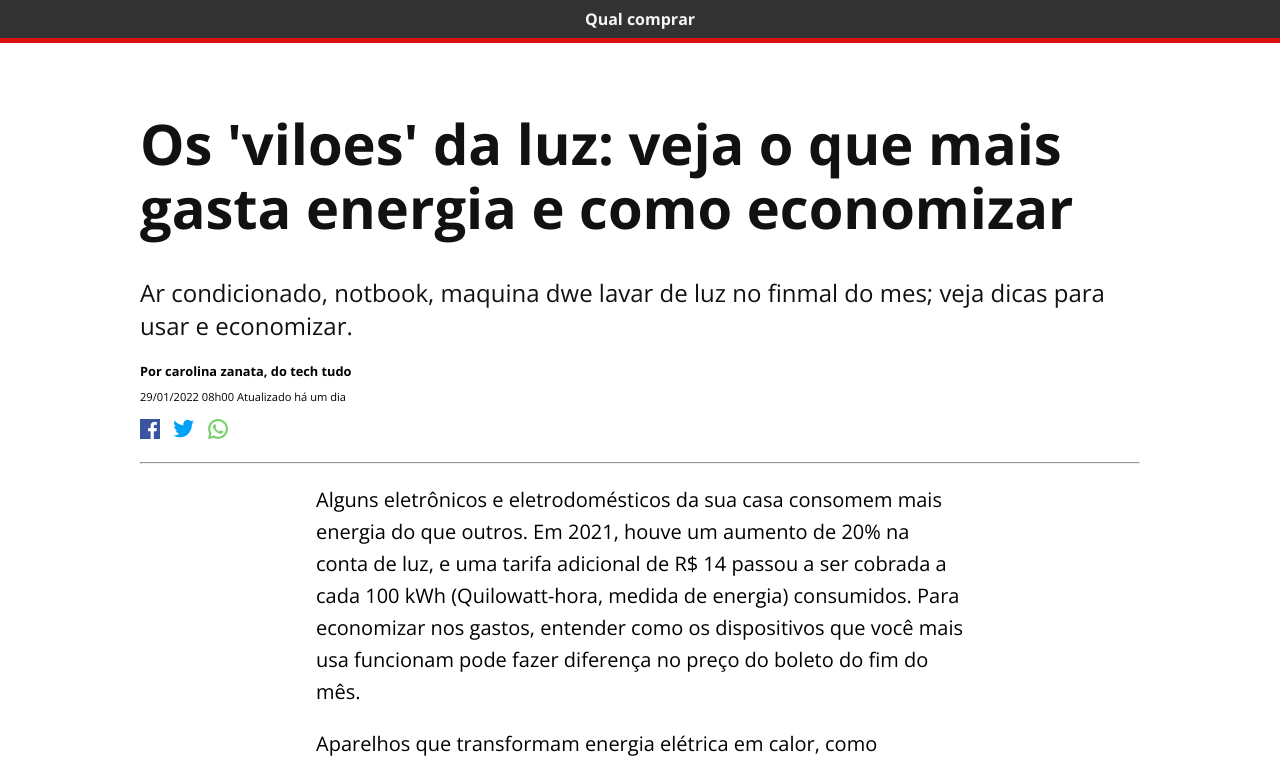
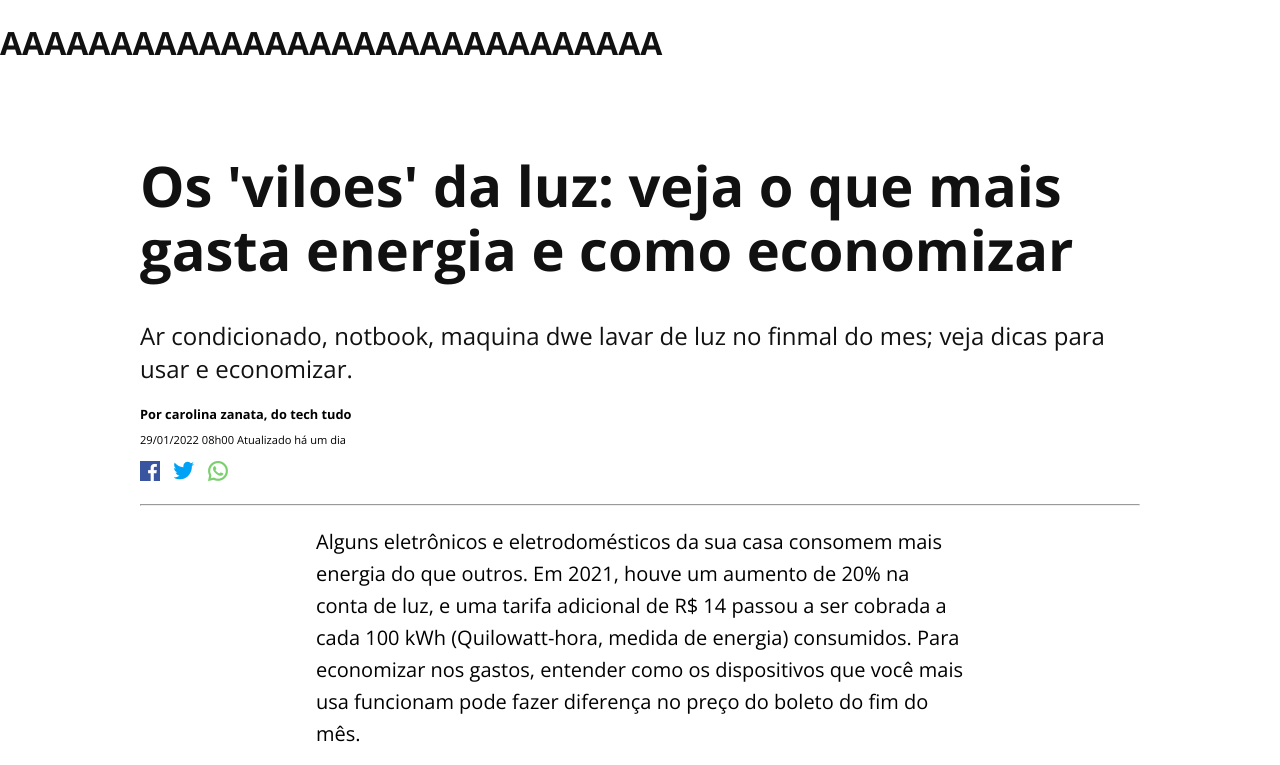
Before and after one commit to Valeria151/treinar, a plain HTML site: page index.html in a window 1280 px wide. Shown: the top 765 px of the page. Drawn offline with nearby package versions, Linux system fonts and the light colour scheme.

Commit message:
Alteração titulo

```diff
--- a/index.html
+++ b/index.html
@@ -13,7 +13,7 @@
 
 </head>
 <body>
-    <div class="top-bar" >Qual comprar</div>
+    <h1> AAAAAAAAAAAAAAAAAAAAAAAAAAAAAA</h1>
     <div class="container">
         <div class="header">
             <h1 class="headline">
```
